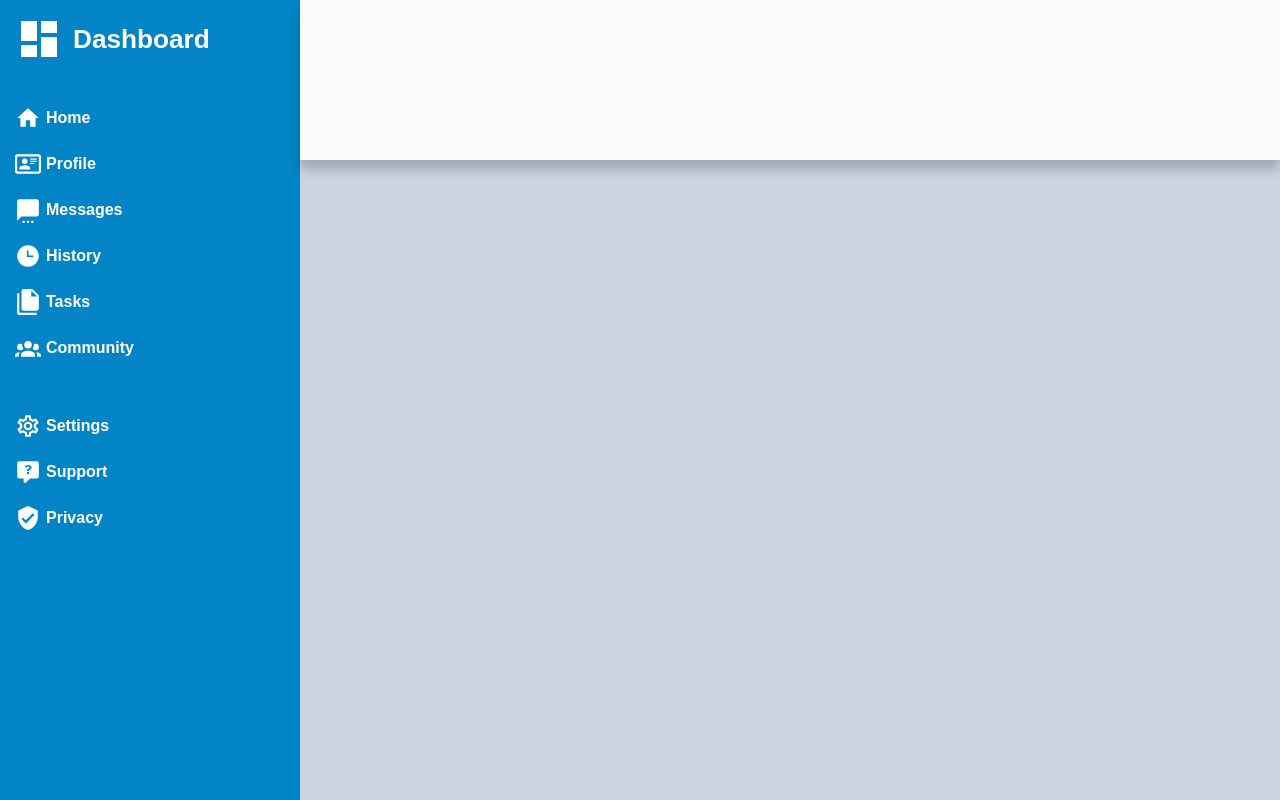
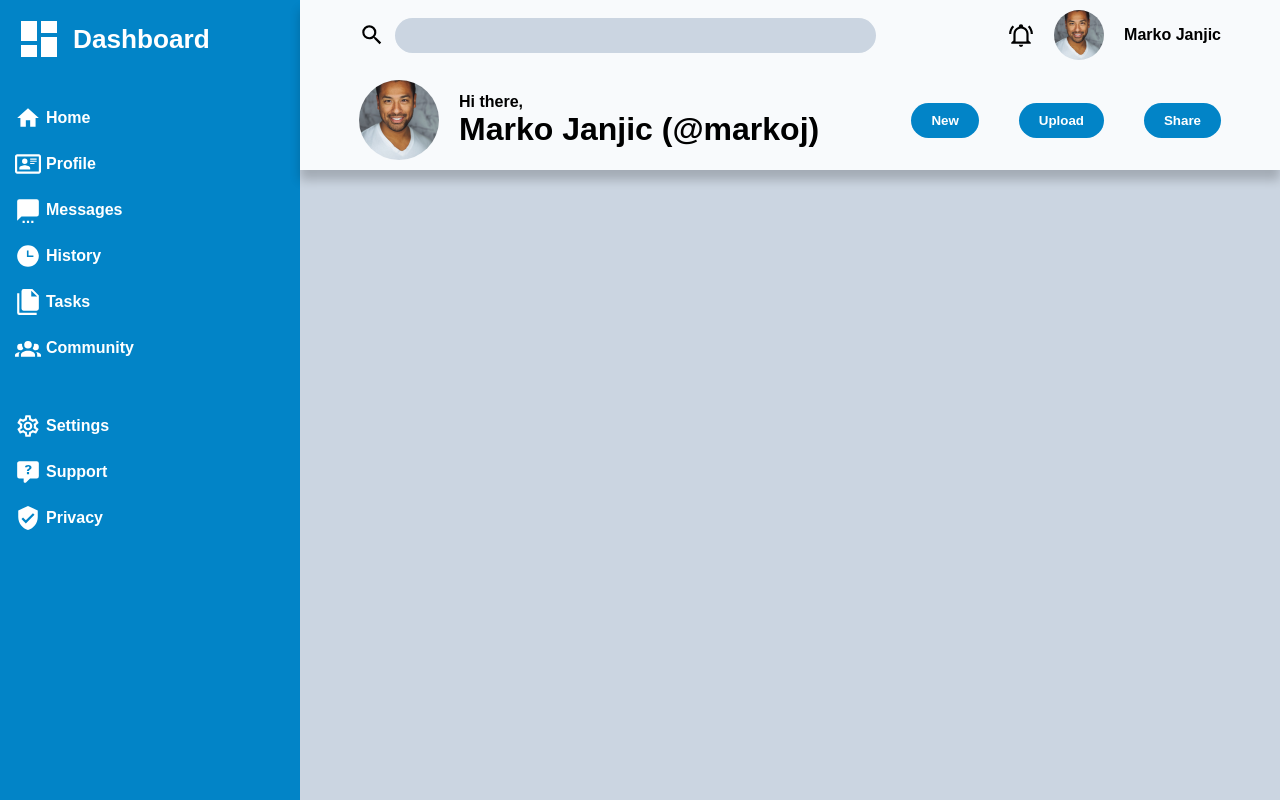
Before and after one commit to markojanja/admin_dash, a plain HTML site: page index.html in a window 1280 px wide. Drawn offline with Linux system fonts and the light colour scheme.

Commit message:
header content added

```diff
--- a/index.html
+++ b/index.html
@@ -83,7 +83,30 @@
                 </li>
             </ul>
         </aside>
-        <header></header>
+        <header>
+            <div class="header-top">
+                <div class="search-bar">
+                    <svg xmlns="http://www.w3.org/2000/svg" viewBox="0 0 24 24"><path d="M9.5,3A6.5,6.5 0 0,1 16,9.5C16,11.11 15.41,12.59 14.44,13.73L14.71,14H15.5L20.5,19L19,20.5L14,15.5V14.71L13.73,14.44C12.59,15.41 11.11,16 9.5,16A6.5,6.5 0 0,1 3,9.5A6.5,6.5 0 0,1 9.5,3M9.5,5C7,5 5,7 5,9.5C5,12 7,14 9.5,14C12,14 14,12 14,9.5C14,7 12,5 9.5,5Z" /></svg>
+                    <input type="text" id="search">
+                </div>
+                <div class="user-info">
+                    <svg xmlns="http://www.w3.org/2000/svg" viewBox="0 0 24 24"><path d="M10,21H14A2,2 0 0,1 12,23A2,2 0 0,1 10,21M21,19V20H3V19L5,17V11C5,7.9 7.03,5.17 10,4.29C10,4.19 10,4.1 10,4A2,2 0 0,1 12,2A2,2 0 0,1 14,4C14,4.1 14,4.19 14,4.29C16.97,5.17 19,7.9 19,11V17L21,19M17,11A5,5 0 0,0 12,6A5,5 0 0,0 7,11V18H17V11M19.75,3.19L18.33,4.61C20.04,6.3 21,8.6 21,11H23C23,8.07 21.84,5.25 19.75,3.19M1,11H3C3,8.6 3.96,6.3 5.67,4.61L4.25,3.19C2.16,5.25 1,8.07 1,11Z" /></svg>
+                    <img src="images/admin.jpg" alt="user" class="image-round">
+                    <h4>Marko Janjic</h4>
+                </div>
+            </div>
+            <div class="header-bottom">
+                <div class="user-info-2">
+                    <img src="/images/admin.jpg" alt="user-info" class="image-round-l">
+                    <h3 class="user-name"><span class="message">Hi there, </span>Marko Janjic (@markoj)</h3>
+                </div>
+                <div class="button-group">
+                    <button class="btn-primary">New</button>
+                    <button class="btn-primary">Upload</button>
+                    <button class="btn-primary">Share</button>
+                </div>
+            </div>
+        </header>
         <main></main>
     </div>
 </body>
--- a/style.css
+++ b/style.css
@@ -23,10 +23,10 @@ path{
 .wrapper{
     display: grid;
     grid-template-columns: minmax(100px , 300px) auto auto;
-    grid-template-rows: 20vh 80vh;
+    grid-template-rows: auto 1fr;
     min-height: 100vh;
 }
-aside{
+.navigation{
     display: flex;
     flex-direction: column;
     background-color: #0284c7;
@@ -36,25 +36,6 @@ aside{
     gap: 2rem;
 
 }
-header{
-    background-color:#f8fafc;
-    grid-column: span 2;
-    height: 100%;
-    box-shadow: 0px 10px 10px rgba(0,0,0,0.2);
-    z-index: 1;
-}
-main{
-    background-color:#cbd5e1;
-    grid-column: span 2;
-    height: 100%
-}
-.title{
-    display: flex;
-    align-items: center;
-    gap: 10px;
-    font-size: 1.4rem;
-}
-
 .nav-item{
     cursor: pointer;
     display: flex;
@@ -70,3 +51,97 @@ main{
     height: 26px;
     width: 26px;
 }
+header{
+    background-color:#f8fafc;
+    grid-column: span 2;
+    height: 100%;
+    box-shadow: 0px 10px 10px rgba(0,0,0,0.2);
+    z-index: 1;
+}
+
+.title{
+    display: flex;
+    align-items: center;
+    gap: 10px;
+    font-size: 1.4rem;
+}
+
+
+.header-top,.header-bottom{
+    display: flex;
+    width: 90%;
+    padding: 10px;
+    margin: 0 auto;
+    align-items: center;
+    justify-content: space-between;
+
+}
+.search-bar svg, .user-info svg{
+    height: 26px;
+    width: 26px;
+}
+.search-bar path, .user-info path{
+    fill: rgba(0,0,0,1);
+}
+.search-bar{
+    display: flex;
+    width: 60%;
+    gap: 10px;
+    align-items: center;
+}
+#search{
+    border: none;
+    outline: none;
+    background-color:#cbd5e1;
+    border-radius: 20px;
+    padding: 10px;
+    flex: 1;
+}
+.user-info,.user-info-2{
+    display: flex;
+    align-items: center;
+    justify-content: space-evenly;
+    gap: 20px;
+}
+.image-round{
+    display: inline-block;
+    border-radius: 50%;
+    height: 50px;
+    width: 50px;
+    object-fit: cover;
+}
+.image-round-l{
+    display: inline-block;
+    border-radius: 50%;
+    height: 80px;
+    width: 80px;
+    object-fit: cover;
+}
+.message{
+    font-size: 1rem;
+}
+.user-name{
+    display: flex;
+    flex-direction: column;
+    font-size: 2rem;
+}
+.button-group{
+    display: flex;
+    gap: 40px;
+    justify-content: space-evenly;
+}
+.btn-primary{
+    display: inline-block;
+    background-color: #0284c7;
+    color: white;
+    border: none;
+    outline: none;
+    padding: 10px 20px;
+    border-radius: 50px;
+    font-weight: 600;
+}
+main{
+    background-color:#cbd5e1;
+    grid-column: span 2;
+    height: 100%
+}
```
Also changed, not shown: icons/bell-ring-outline.svg (added), icons/bell-ring.svg (added), images/admin.jpg (added).
